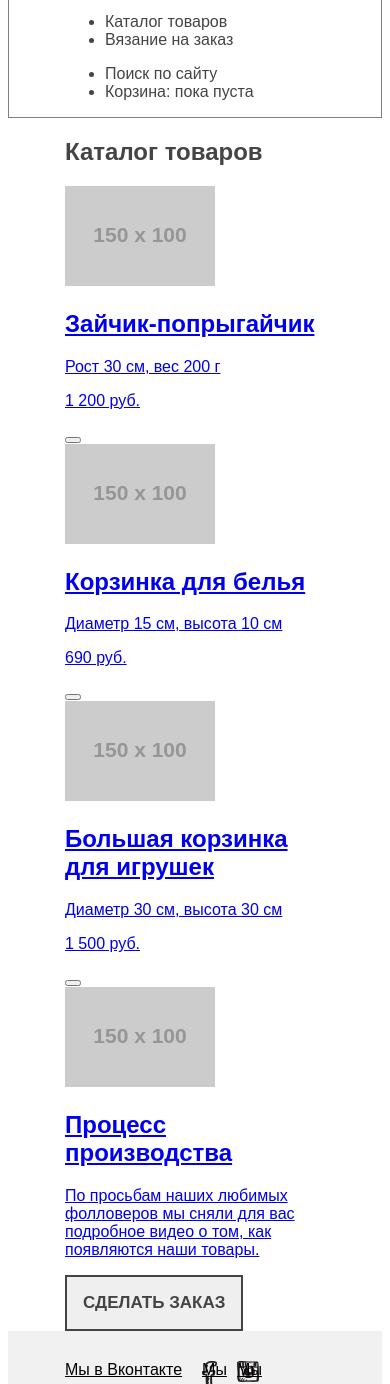
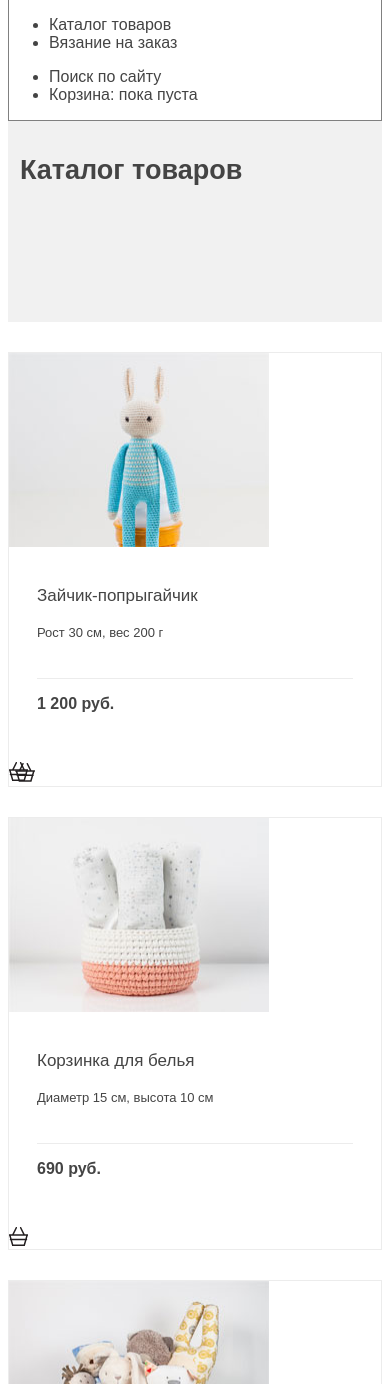
Before and after one commit to YuliyaSudarikova/174784-mishka, a website: page source/catalog.html in a window 390 px wide. Shown: the part 186-1570 px from the top of the page. Drawn offline with nearby package versions, Linux system fonts and the light colour scheme; files that its build step writes are made by us from their sources; placeholder pictures from the web are drawn by us; files whose address does not match are found by name.

Commit message:
catalog-style

```diff
--- a/source/catalog.html
+++ b/source/catalog.html
@@ -7,15 +7,15 @@
   </head>
   <body>
   <!-- <p>Репозиторий создан для обучения на интенсивном онлайн‑курсе «<a href="https://htmlacademy.ru/intensive/adaptive">Профессиональный HTML и CSS</a>», уровень 2.</p> -->
-  <div class="site-wrapper">
+
 
     <header class="page-header">
-      <a class="page-header__logo" href="#">
-        <img class="page-header__logo-image" src="http://placehold.it/150x100" width="150" height="150" alt="Mishka – игрушки ручной работы" />
+      <a class="page-header__logo" href="index.html">
+        <img class="page-header__logo-image" src="img/logo-mobile.svg" width="150" height="150" alt="Mishka – игрушки ручной работы" />
       </a>
       <nav class="main-nav">
         <div class="content-wrapper">
-          <button class="main-nav__toggle" type="button">Бургер</button>
+          <button class="main-nav__toggle" type="button"></button>
           <ul class="main-nav__list site-list">
             <li class="site-list__list-item site-list__list-item--active">Каталог товаров</li>
             <li class="site-list__list-item site-list__list-item--active">Вязание на заказ</li>
@@ -35,78 +35,100 @@
         </section>
 
         <div class="catalog-card">
-          <a class="catalog catalog-card__item" href="#">
+          <div class="catalog catalog-card__item">
+            <img class="catalog__picture" src="img/photo-hare-mobile@1x.jpg" width="260" height="194" alt="rabbit/" />
             <div class="catalog__item">
-              <img src="http://placehold.it/150x100" width="150" height="100" alt="rabbit/" />
-              <h2 class="catalog__item-name">Зайчик-попрыгайчик</h2>
-              <p class="catalog__item-namedescription">Рост 30 см, вес 200 г</p>
+              <h2 class="catalog__item-name">
+                <a class="catalog__name-link" href="#">Зайчик-попрыгайчик</a>
+              </h2>
+              <p class="catalog__item-description">Рост 30 см, вес 200 г</p>
               <p class="catalog__item-price">1 200 руб.</p>
             </div>
-          </a>
+          </div>
+          <button href="#" class="catalog__item-buy"><svg class="icon-color" version="1.1" id="Layer_1" xmlns="http://www.w3.org/2000/svg" xmlns:xlink="http://www.w3.org/1999/xlink" x="0px" y="0px" width="20.294px" height="18.849px" viewBox="264.205 370.961 20.294 18.849" enable-background="new 264.205 370.961 20.294 18.849" xml:space="preserve">
+            <path fill="#231F20" d="M283.75,378.19h-3.151l-3.407-6.814c-0.185-0.37-0.634-0.52-1.006-0.335 c-0.371,0.186-0.521,0.636-0.335,1.006l3.071,6.143h-9.138l3.072-6.143c0.185-0.371,0.035-0.821-0.335-1.006 c-0.37-0.185-0.821-0.035-1.006,0.335l-3.407,6.814h-3.151c-0.414,0-0.75,0.336-0.75,0.75s0.336,0.75,0.75,0.75h0.157l0.855,2.991 c-0.187,0.137-0.316,0.347-0.316,0.595c0,0.396,0.309,0.71,0.697,0.739l1.656,5.795h12.697l1.656-5.795 c0.388-0.028,0.698-0.344,0.698-0.739c0-0.249-0.129-0.459-0.316-0.596l0.854-2.991h0.157c0.414,0,0.75-0.336,0.75-0.75 S284.164,378.19,283.75,378.19z M279.569,388.311h-10.433l-1.224-4.284h12.881L279.569,388.311z M281.222,382.526h-13.739 l-0.81-2.836h15.359L281.222,382.526z"/>
+          </svg></button>
+        </div>
+
+        <div class="catalog-card">
+          <div class="catalog catalog-card__item">
+            <img class="catalog__picture" src="img/photo-bowl-mobile@1x.jpg" width="260" height="194" alt="cart/" />
+            <div class="catalog__item">
+              <h2 class="catalog__item-name">
+                <a class="catalog__name-link" href="#">Корзинка для белья</a>
+              </h2>
+              <p class="catalog__item-description">Диаметр 15 см, высота 10 см</p>
+              <p class="catalog__item-price">690 руб.</p>
+            </div>
+          </div>
           <button href="#" class="catalog__item-buy"></button>
         </div>
 
         <div class="catalog-card">
-          <a class="catalog catalog-card__item" href="#">
+          <div class="catalog catalog-card__item">
+            <img class="catalog__picture" src="img/photo-toys-mobile@1x.jpg" width="260" height="194" alt="big cart/" />
             <div class="catalog__item">
-              <img src="http://placehold.it/150x100" width="150" height="100" alt="cart/" />
-              <h2 class="catalog__item-name">Корзинка для белья</h2>
-              <p class="catalog__item-namedescription">Диаметр 15 см, высота 10 см</p>
-              <p class="catalog__item-price">690 руб.</p>
+              <h2 class="catalog__item-name">
+                <a class="catalog__name-link" href="#">Большая корзинка для игрушек</a>
+              </h2>
+              <p class="catalog__item-description">Диаметр 30 см, высота 30 см</p>
+              <p class="catalog__item-price">1 500 руб.</p>
             </div>
-          </a>
+          </div>
           <button href="#" class="catalog__item-buy"></button>
         </div>
 
         <div class="catalog-card">
-          <a class="catalog catalog-card__item" href="#">
+          <div class="catalog catalog-card__item">
+
             <div class="catalog__item">
-              <img src="http://placehold.it/150x100" width="150" height="100" alt="big cart/" />
-              <h2 class="catalog__item-name">Большая корзинка для игрушек</h2>
-              <p class="catalog__item-namedescription">Диаметр 30 см, высота 30 см</p>
-              <p class="catalog__item-price">1 500 руб.</p>
+              <h2 class="catalog__item-name catalog__item-name--video">
+                <svg class="icon-video" version="1.1" id="Layer_1" xmlns="http://www.w3.org/2000/svg" xmlns:xlink="http://www.w3.org/1999/xlink" x="0px" y="0px" width="32px" height="32px" viewBox="0 0 32 32" enable-background="new 0 0 32 32" xml:space="preserve">
+                <g transform="translate(0 192)">
+                  <path d="M26-177l6-4v16l-6-4V-177z M24-177v8c0,2.209-1.791,4-4,4H4c-2.209,0-4-1.791-4-4v-8c0-2.209,1.791-4,4-4h10 c0-1.105,0.895-2,2-2v-2H5c-0.553,0-1-0.447-1-1s0.447-1,1-1h12c0.553,0,1,0.447,1,1v3c1.105,0,2,0.895,2,2 C22.209-181,24-179.209,24-177z M12-177H4v8h8V-177z M20-176c0-0.553-0.447-1-1-1h-4c-0.553,0-1,0.447-1,1s0.447,1,1,1h4 C19.553-175,20-175.447,20-176z"/>
+                </g>
+                </svg>
+                <a class="catalog__name-link" href="#">Процесс производства</a>
+              </h2>
+              <div>
+                <img class="catalog__picture" src="img/video-mobile@1x.jpg" width="260" height="194" alt="rabbit/" />
+              </div>
+
+
+              <p class="catalog__item-description catalog__item-description--video">По просьбам наших любимых фолловеров мы сняли для вас подробное видео о том, как появляются наши товары.</p>
+              <div class="catalog__button">
+                <a href="#" class="button catalog__item-button">Сделать заказ</a>
+              </div>
             </div>
-          </a>
-          <button href="#" class="catalog__item-buy"></button>
-        </div>
+          </div>
 
-        <div class="catalog-card">
-          <a class="catalog catalog-card__item" href="#">
-            <div class="catalog__item">
-              <img src="http://placehold.it/150x100" width="150" height="100" alt="rabbit/" />
-              <h2 class="catalog__item-name catalog__item-name--video">Процесс производства</h2>
-              <p class="catalog__item-namedescription">По просьбам наших любимых фолловеров мы сняли для вас подробное видео о том, как появляются наши товары.</p>
-            </div>
-          </a>
-          <button href="#" class="button catalog__item-button">Сделать заказ</button>
         </div>
       </div>
     </main>
-  </div>
+
 
   <footer class="page-footer">
     <div class="content-wrapper">
       <div class="page-footer__social social">
         <ul class="social__list">
           <li class="social__item">
-            <a class="social__link social__link--vk" href="#">Мы в Вконтакте</a>
+            <a class="social__link social__link--insta" href="#"></a>
           </li>
           <li class="social__item">
-            <a class="social__link social__link--fb" href="#">Мы в Фейсбуке</a>
+            <a class="social__link social__link--fb" href="#"></a>
           </li>
           <li class="social__item">
-            <a class="social__link social__link--insta" href="#">Мы в Инстаграме</a>
+            <a class="social__link social__link--twitter" href="#"></a>
           </li>
         </ul>
       </div>
       <div class="page-footer__copyright copyright">
-        <b class="copyright__text">Разработано:</b>
+        <p class="copyright__text">Разработано</p>
         <a class="copyright__link" href="#">
-          <img class="copyright__logo" src="http://placehold.it/150x100" width="150" height="100" alt="HTML Academy" />
+          <img class="copyright__logo" src="img/htmlacademy.svg" width="150" height="100" alt="HTML Academy" />
         </a>
       </div>
     </div>
   </footer>
-
   </body>
 </html>
--- /dev/null
+++ b/source/sass/blocks/catalog-card/catalog-card.scss
@@ -0,0 +1,9 @@
+
+.catalog-card {
+  margin-top: 30px;
+  border: 1px solid $light-grey;
+}
+
+.catalog-card__item {
+
+}
--- /dev/null
+++ b/source/sass/blocks/catalog-card/catalog-main.scss
@@ -0,0 +1,13 @@
+
+.catalog-main {
+  min-height: 177px;
+  background-color: $footer-color-bg;
+  padding: 12px;
+
+
+}
+
+.catalog-main__caption {
+  font-size: 27px;
+  line-height: 30px;
+}
--- /dev/null
+++ b/source/sass/blocks/catalog-card/catalog.scss
@@ -0,0 +1,74 @@
+.catalog {
+
+}
+
+.catalog__picture {
+
+}
+
+.catalog__item {
+  padding: 33px 28px;
+
+}
+
+.catalog__item-name {
+  padding: 0;
+  margin: 0;
+  font-size: 17px;
+  line-height: 24px;
+  font-weight: 400;
+  cursor: pointer;
+
+
+}
+.icon-video {
+  fill: $icon-video;
+}
+
+.catalog__name-link {
+  padding: 0;
+  margin: 0;
+  color: $text-color;
+  text-decoration: none;
+  cursor: pointer;
+}
+
+
+
+.catalog__item-description {
+  padding: 0;
+  margin: 0;
+  padding: 10px 0 30px 0;
+  display: block;
+  font-size: 13px;
+  line-height: 30px;
+  font-weight: 300;
+  border-bottom: 1px solid $light-grey;
+
+    &--video {
+      border-bottom: none;
+    }
+}
+
+.catalog__item-price {
+  font-weight: 700;
+
+}
+
+.catalog__item-buy {
+  width: 19px;
+  height: 19px;
+  position: relative;
+  border: none;
+  background: url(img/icon-cart.svg) no-repeat center;
+}
+
+.icon-color {
+  fill: $icon-color;
+}
+
+.catalog__button {
+  text-align: center;
+  margin-top: 30px;
+
+}
--- a/source/sass/color.scss
+++ b/source/sass/color.scss
@@ -10,3 +10,9 @@ $article-color: #63d1bb;
 
 $white: #ffffff;
 $black: #000000;
+
+
+$icon-video: #63d1bb;
+
+$icon-color: #d3d2d2;
+$icon-color-hover: $icon-video;
--- a/source/sass/copyright.scss
+++ b/source/sass/copyright.scss
@@ -3,8 +3,8 @@
 .copyright {
   margin: 0 auto;
   display: flex;
+  justify-content: center;
 
-  align-items: center;
 }
 
 .copyright__text {
@@ -12,11 +12,12 @@
   font-size: 19px;
   line-height: 18px;
   font-weight: 700;
+  margin-right: 10px;
 }
 
 .copyright__link {
   display: flex;
-  align-items: baseline;
+  align-items: center;
 
 }
 
--- a/source/sass/social.scss
+++ b/source/sass/social.scss
@@ -10,13 +10,15 @@
   margin: 0;
   list-style: none;
   display: flex;
+  justify-content: center;
+  align-items: baseline;
   text-align: center;
 
 
 }
 
 .social__item {
-  margin-right: 20px;
+  margin-right: 30px;
 
 
 }
--- a/source/sass/style.scss
+++ b/source/sass/style.scss
@@ -7,8 +7,8 @@ body {
 }
 
 .content-wrapper {
+  width: auto;
   margin: 0 auto;
-  max-width: 260px;
 }
 
 @import "page-header.scss";
@@ -27,6 +27,9 @@ body {
 @import "social.scss";
 @import "copyright.scss";
 @import "main-nav.scss";
+@import "blocks/catalog-card/catalog-main.scss";
+@import "blocks/catalog-card/catalog-card.scss";
+@import "blocks/catalog-card/catalog.scss";
 
 
 .button {
```
Also changed, not shown: source/index.html (+3 -1 lines).
